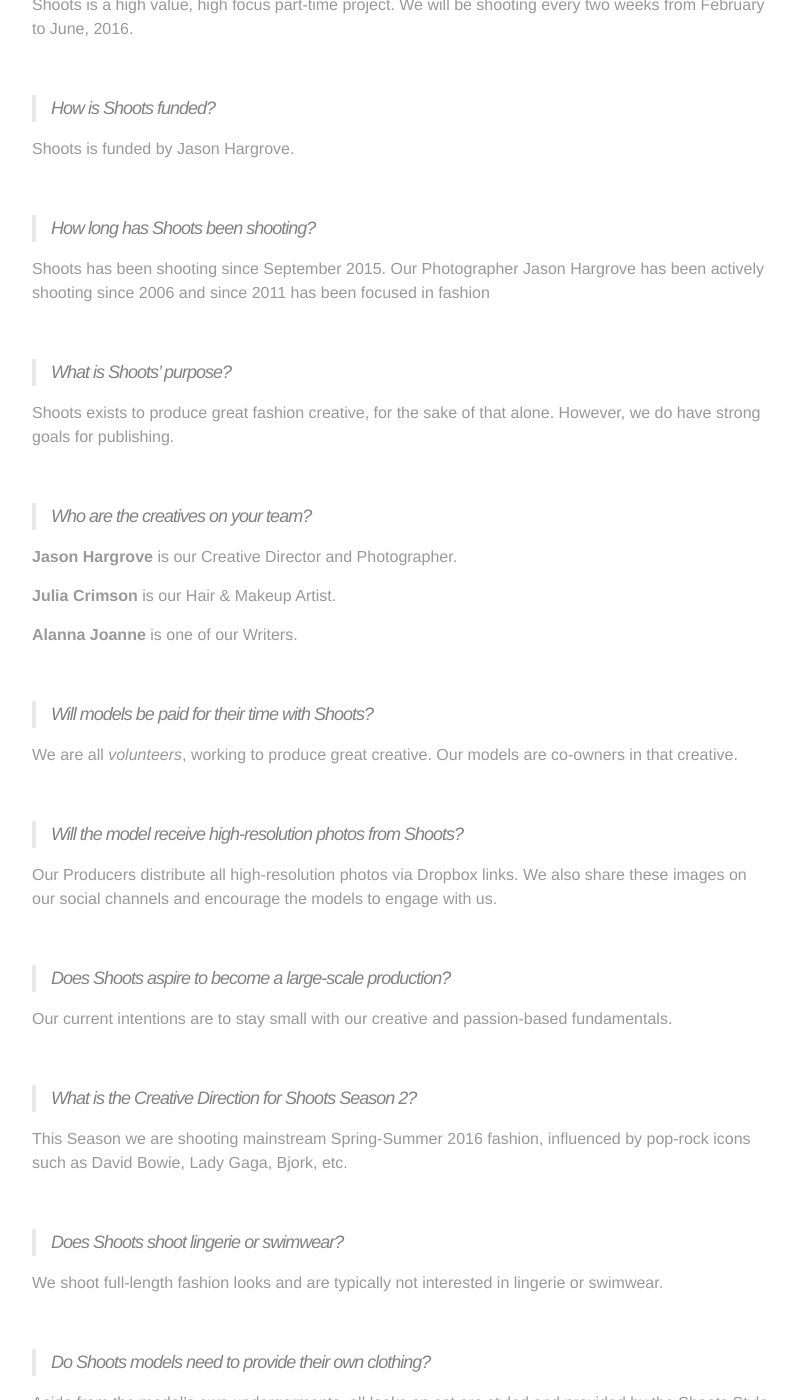
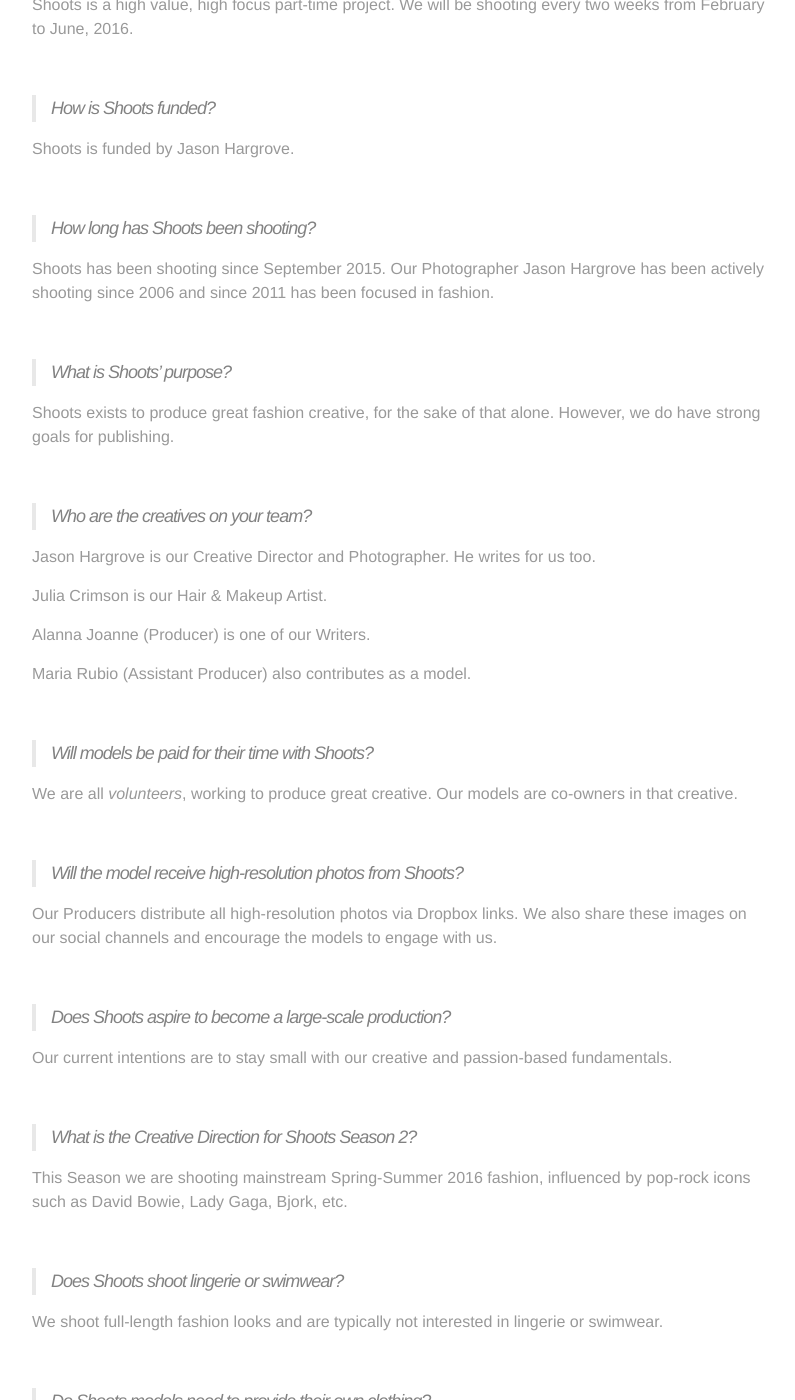
Before and after one commit to jasonhargrove/blog, a Jekyll site: the page built from about.md, in a window 1280 px wide and 1400 px high, scrolled down 822 px. Shown: the whole window, without its empty margins (238-1033 px from the left). Built offline with Jekyll 4.4.1, drawn with Linux system fonts in a browser that asks for light colours; some of the changed text lies outside the part shown.

Commit message:
update About, hotfix to master

```diff
--- a/about.md
+++ b/about.md
@@ -49,7 +49,7 @@ Shoots is funded by Jason Hargrove.
 
 > How long has Shoots been shooting?
 
-Shoots has been shooting since September 2015. Our Photographer Jason Hargrove has been actively shooting since 2006 and since 2011 has been focused in fashion
+Shoots has been shooting since September 2015. Our Photographer Jason Hargrove has been actively shooting since 2006 and since 2011 has been focused in fashion.
 
 <br>
 
@@ -63,11 +63,13 @@ Shoots exists to produce great fashion creative, for the sake of that alone. How
 
 > Who are the creatives on your team?
 
-**Jason Hargrove** is our Creative Director and Photographer.
+Jason Hargrove is our Creative Director and Photographer. He writes for us too.
 
-**Julia Crimson** is our Hair & Makeup Artist.
+Julia Crimson is our Hair & Makeup Artist.
 
-**Alanna Joanne** is one of our Writers.
+Alanna Joanne (Producer) is one of our Writers.
+
+Maria Rubio (Assistant Producer) also contributes as a model.
 
 <br>
 
```
Also changed, not shown: other parts of about.md (+1 -1 lines).
